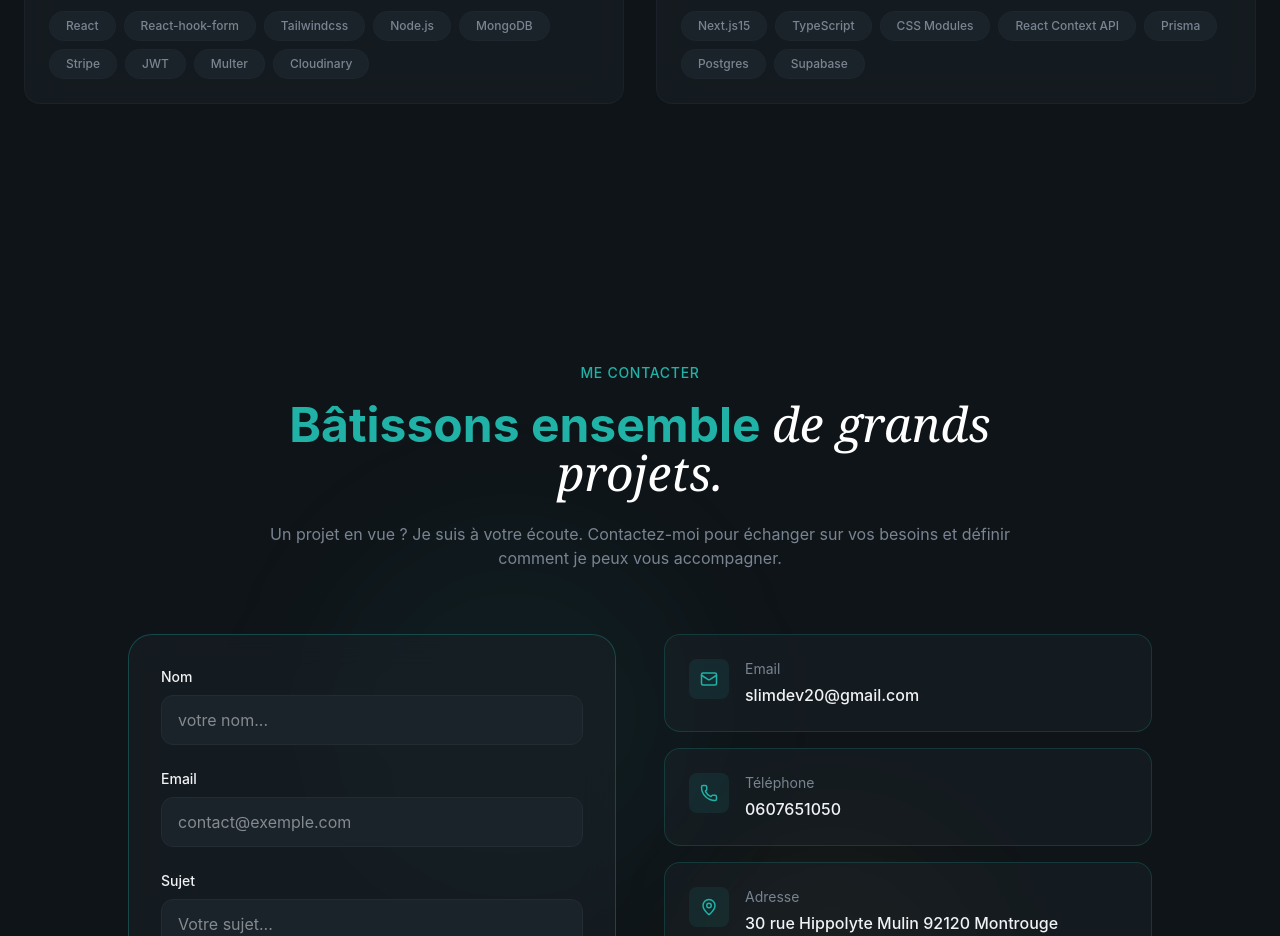
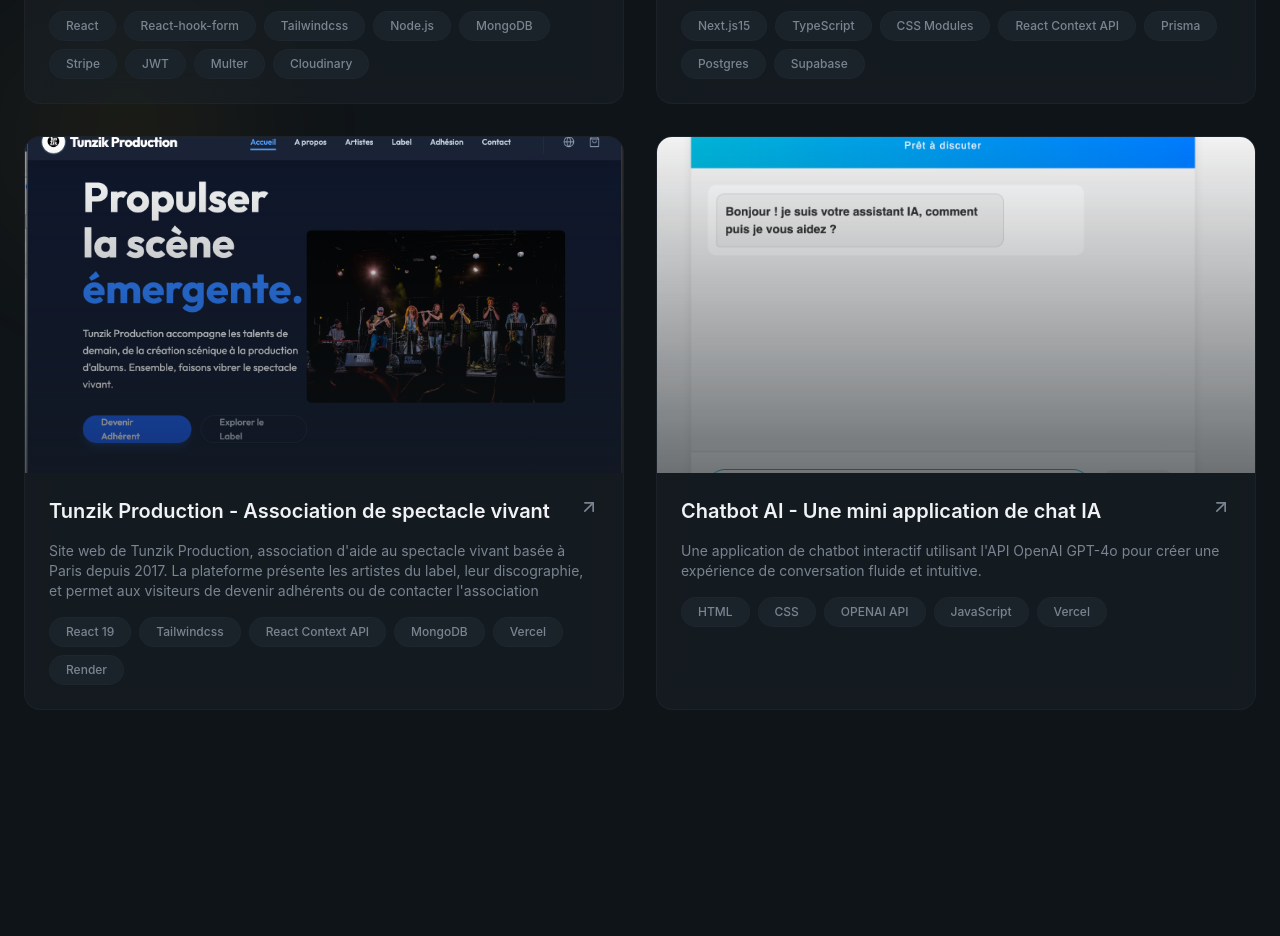
Before and after one commit to Slim-coder20/Dev_Personal_Portfolio, a React (Vite) app: page / in a window 1280 px wide. Shown: the part 4900-5836 px from the top of the page. Built offline with nearby package versions, Linux system fonts and the light colour scheme.

Commit message:
Feat: ajout de nouveau projets dans le composant Projets.jsx

```diff
--- a/src/section/Projects.jsx
+++ b/src/section/Projects.jsx
@@ -54,6 +54,38 @@
     ],
     link: "https://www.slimabida.fr/",
     github: "https://github.com/Slim-coder20/my-web-site.git",
+  },
+  {
+    title: "Tunzik Production - Association de spectacle vivant",
+    description:
+      "Site web de Tunzik Production, association d'aide au spectacle vivant basée à Paris depuis 2017. La plateforme présente les artistes du label, leur discographie, et permet aux visiteurs de devenir adhérents ou de contacter l'association",
+    image: "/projects/tunzikProd.png",
+    tags: [
+      "React 19",
+      "Tailwindcss",
+      "React Context API",
+      "MongoDB",
+      "Vercel",
+      "Render",
+    ],
+    link: "https://tunzik-prod.vercel.app/",
+    github: "https://github.com/Slim-coder20/tunzikProd.git",
+  },
+  {
+    title: "Chatbot AI - Une mini application de chat IA",
+    description:
+      "Une application de chatbot interactif utilisant l'API OpenAI GPT-4o pour créer une expérience de conversation fluide et intuitive.",
+    image: "/projects/chatbot.png",
+    tags: [
+      "HTML",
+      "CSS",
+      "OPENAI API",
+      "JavaScript",
+      "Vercel"
+
+    ],
+    link: "https://chatbot-ia-topaz.vercel.app/",
+    github: "https://github.com/Slim-coder20/chatbot_IA-.git",
   },
 ];
 export const Projects = () => {
```
Also changed, not shown: public/projects/chatbot.png (added), public/projects/tunzikProd.png (added).
